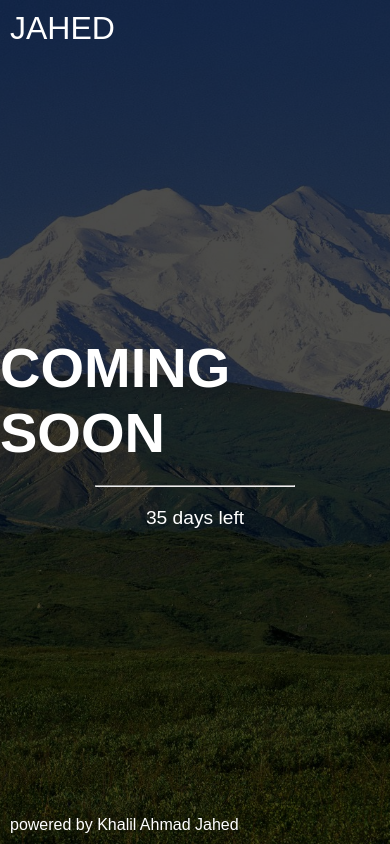
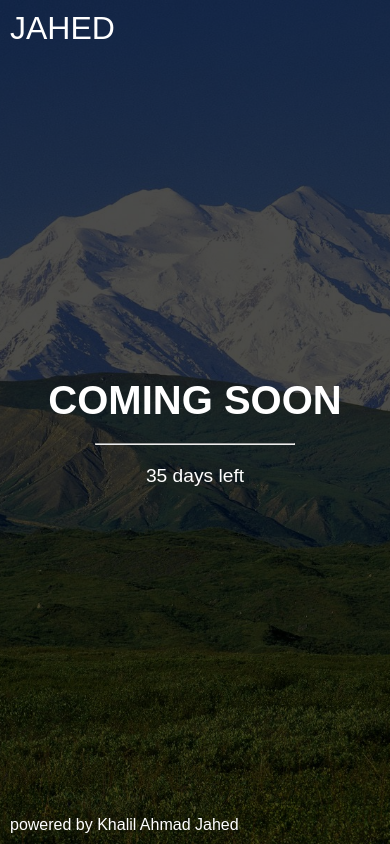
Before and after one commit to khalilahmadjahed/Coming-Soon, a plain HTML site: page index.html in a window 390 px wide. Drawn offline with Linux system fonts and the light colour scheme.

Commit message:
The font size will modified to 2.5 rem when the width of screen become 960px

```diff
--- a/style.css
+++ b/style.css
@@ -87,3 +87,9 @@ footer{
 footer p a{
     color: #fff;
 }
+
+@media screen and (max-width: 960px) {
+    body .container h1 {
+      font-size: 2.5rem;
+    }
+  }
```
Also changed, not shown: index.html (line endings or trailing spaces).
